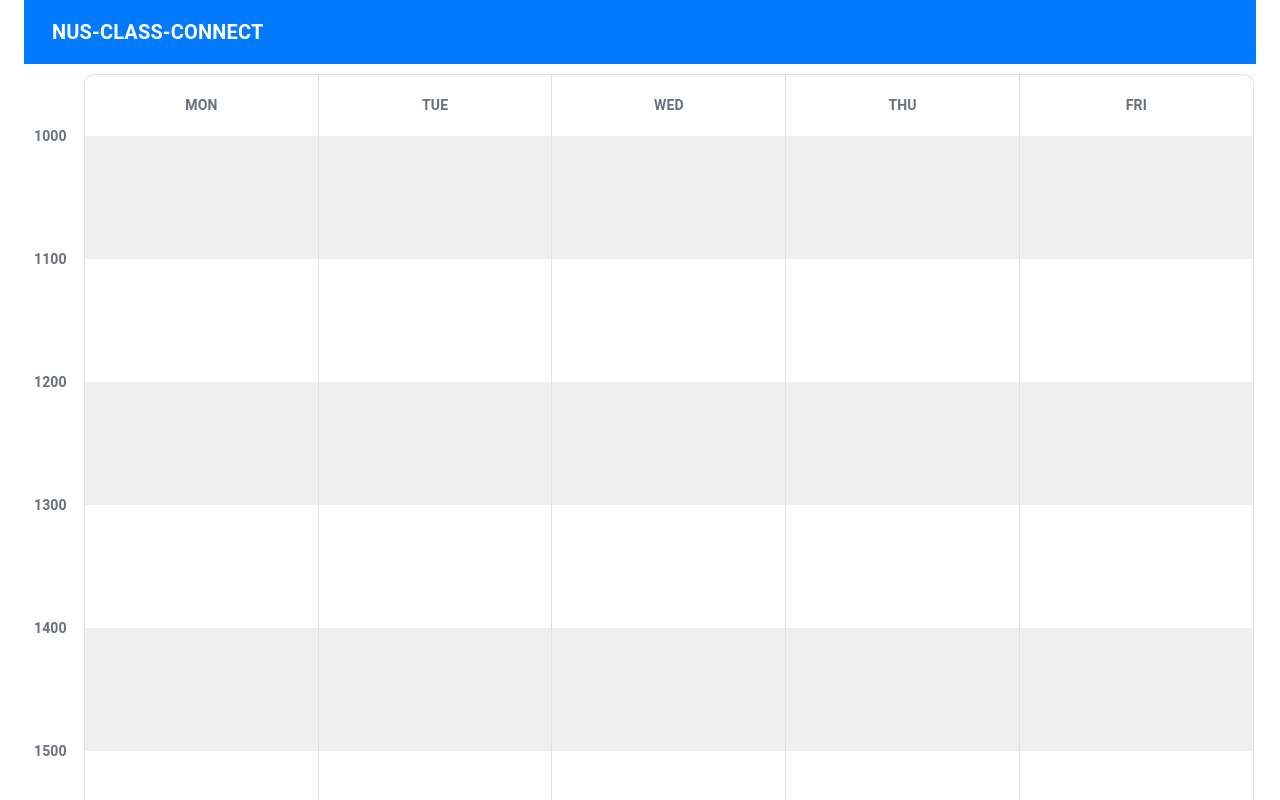
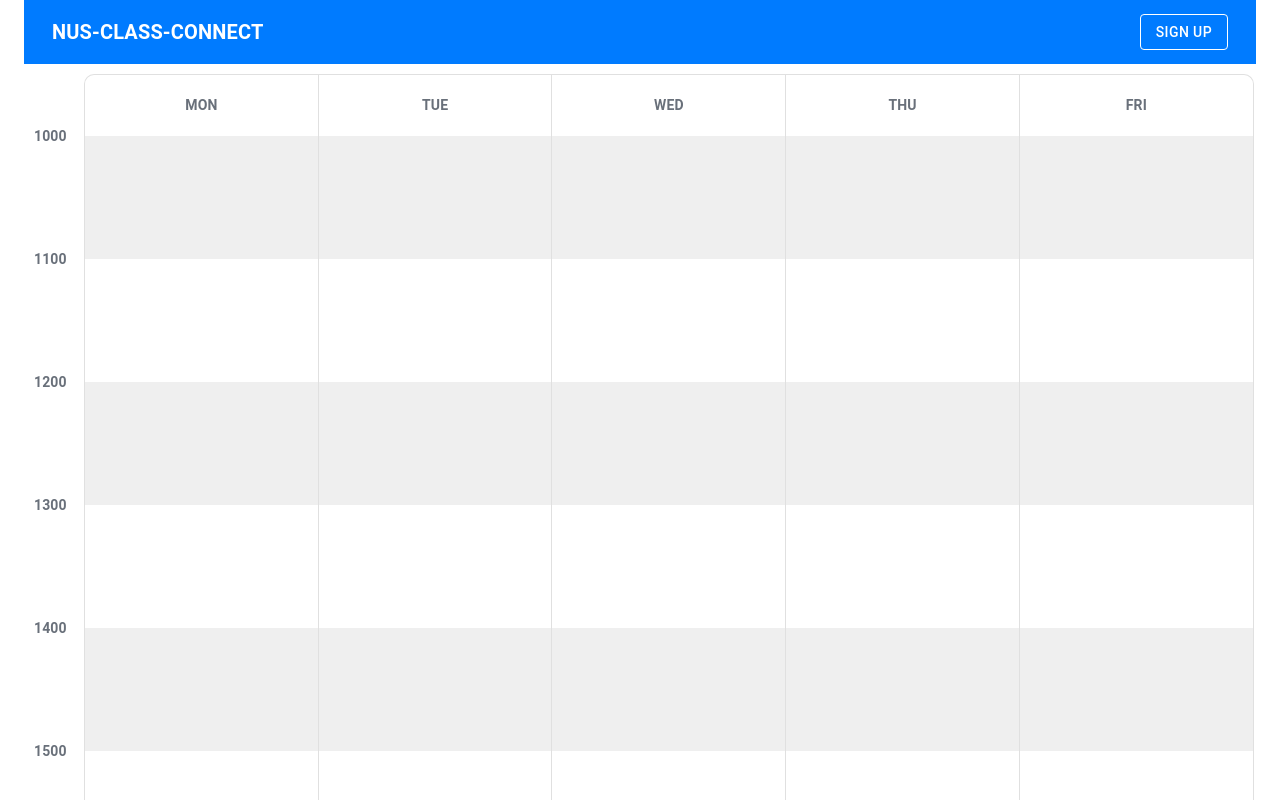
Before and after one commit to shzhe02/nus-class-connect, a React (Create React App) app: page / in a window 1280 px wide. Shown: the top 800 px of the page. Built offline with nearby package versions, Linux system fonts and the light colour scheme.

Commit message:
Revert back to working version

```diff
--- a/src/components/Header.tsx
+++ b/src/components/Header.tsx
@@ -30,13 +30,13 @@ const Header: React.FC = () => {
                   NUS-CLASS-CONNECT
                 </StyledTypography>
               </Grid>
-              {/* <Grid item>
+              <Grid item>
                 <Link to='/signup' style={{ textDecoration: 'none' }}>
                   <StyledSignUpButton color='inherit' variant='outlined'>
                     Sign Up
                   </StyledSignUpButton>
                 </Link>
-              </Grid> */}
+              </Grid>
             </Grid>
           </Container>
         </StyledToolbar>
```
